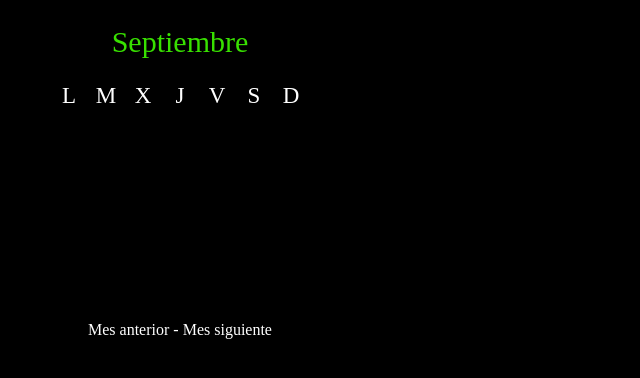
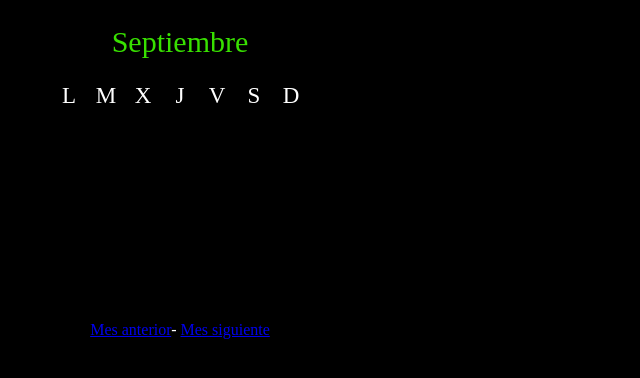
Before and after one commit to pjexposito/pjexposito.github.io, a plain HTML site: page calendario.html in a window 1280 px wide. Shown: the whole page, without its empty margins (0-640 px from the left). Drawn offline with Linux system fonts and the light colour scheme; no server answers.

Commit message:
Add files via upload

```diff
--- a/calendario.html
+++ b/calendario.html
@@ -22,7 +22,7 @@
         </div>
         <div id="calendar">kjkljlkjk</div>
 		<br>
-		<div id="pie">Mes anterior - Mes siguiente</div>
+		<div id="pie"><a href="#" onclick="anterior();">Mes anterior</a>- <a href="#" onclick="siguiente();">Mes siguiente</a></div>
 </div>
     <script src="main.js"></script>
 
```
